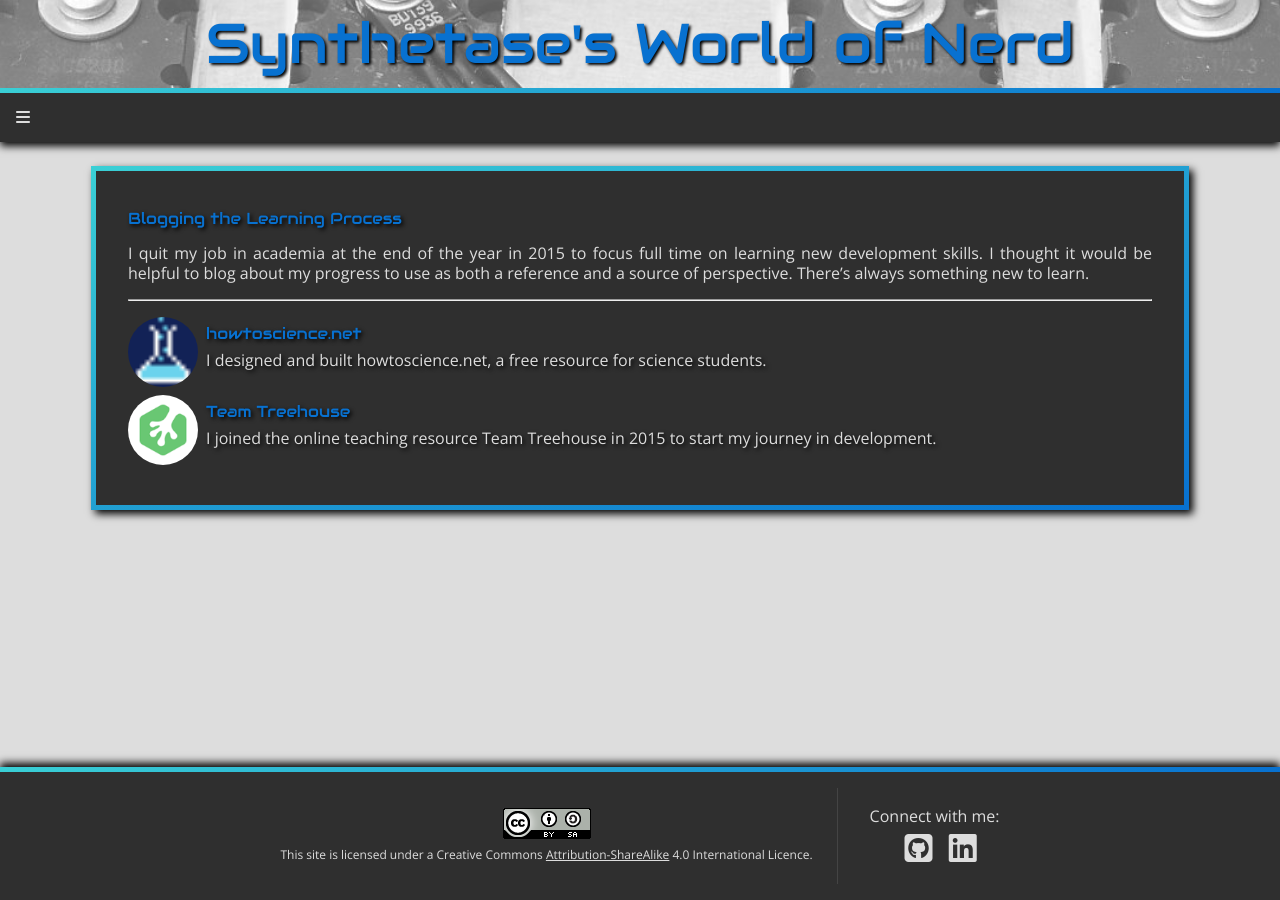
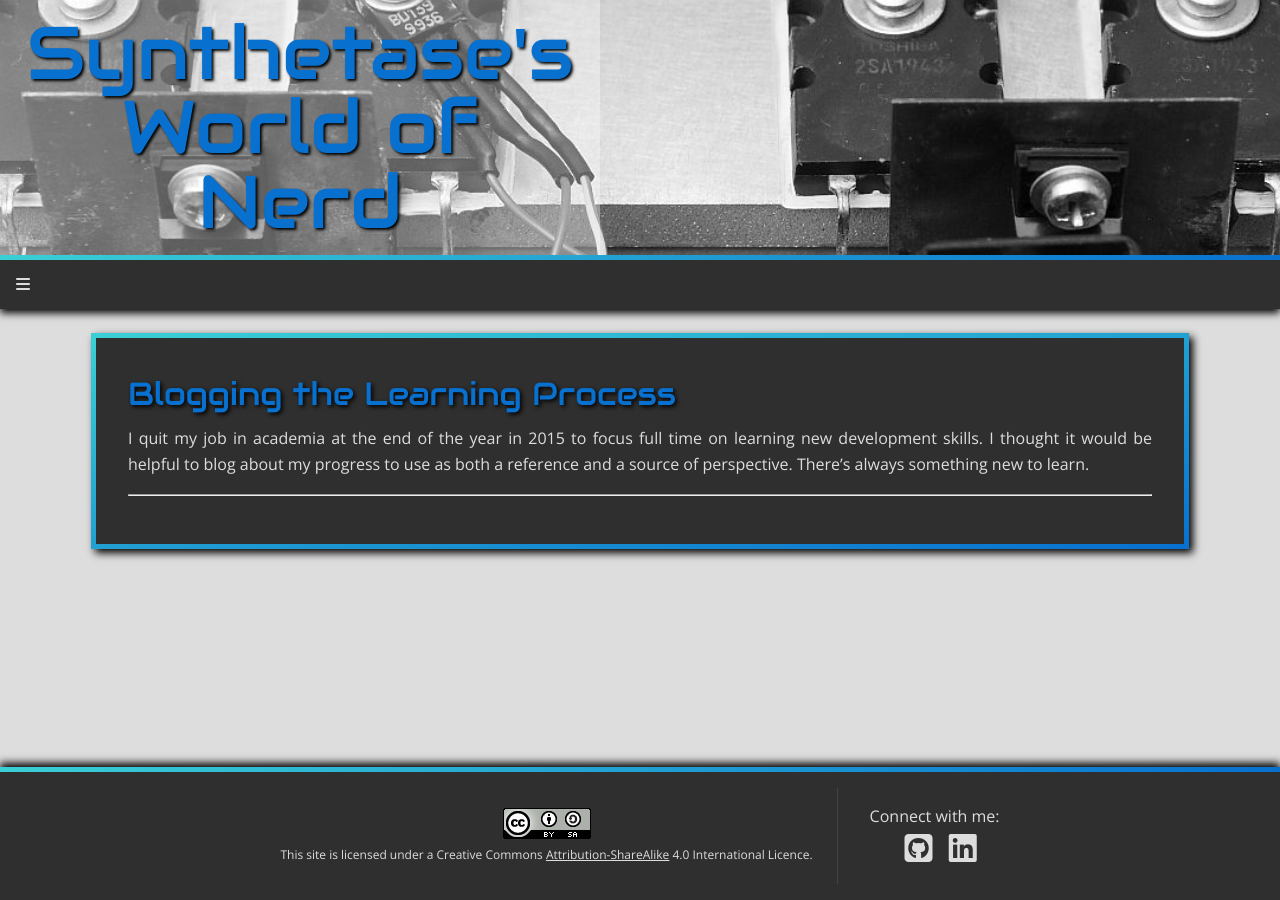
Before and after one commit to StaphSynth/StaphSynth.github.io, a Jekyll site: the page built from coding.md, in a window 1280 px wide. Built offline with Jekyll 4.4.1, drawn with Linux system fonts in a browser that asks for light colours; nearby versions of some CDN libraries.

````diff
--- a/_layouts/common.html
+++ b/_layouts/common.html
@@ -15,8 +15,8 @@
         <noscript><div id="noscript">JavaScript is turned off. Please <a href="http://enable-javascript.com/" target="_blank">enable JavaScript</a> for full use of this site.</div></noscript>
         <div id="masthead">
           <div id="heading">
-          <a href="/"><h1>Synthetase's World of Nerd</h1></a>
-        </div>
+            <a href="/"><h1>Synthetase's World of Nerd</h1></a>
+          </div>
         </div>
         <nav id="mainMenu">
           <div id="navIcon">
--- a/_posts/2016-08-01-Team-Treehouse.md
+++ /dev/null
@@ -1,14 +0,0 @@
----
-layout: common
-title: Team Treehouse
-year: 2015
-imageSource: /img/treehouse.png
-byline: I joined the online teaching resource Team Treehouse in 2015 to start my journey in development.
----
-
-{% include posts.html %}
-
-I joined the online teaching resource [Team Treehouse](http://www.teamtreehouse.com) in 2015 to start my journey in development.
-I completed the front-end track, learning HTML, CSS and JavaScript. More important than language-specifics, I learnt to how to approach web-design: from a dynamic,
-mobile-first perspective; and how to make best use of programmatically setting styling and layout rules.
-Ever since I first learned C/C++ back in my student days, I've always hated hard-coding variables and I try to avoid it as much as I can. I was pleasantly surprised to find that the modern web is filled with people who think the same thing, and that it wasn't like I remember it in the bad old days of HTML 3.2.
--- a/_posts/2016-08-02-Howtoscience.md
+++ /dev/null
@@ -1,24 +0,0 @@
----
-layout: common
-title: howtoscience.net
-year: 2016
-imageSource: /img/hts.ico
-byline: I designed and built howtoscience.net, a free resource for science students.
-markdown: kramdown
----
-
-{% include posts.html %}
-
-[Howtoscience.net](http://www.howtoscience.net) was my first major project and taught me a lot about web design. It's actually gone through several different iterations as I've learned new things and applied them to the site. To begin with, it was just a collection of HTML files linked together by a fairly straight-forward nav section at the top of the page. It wasn't really mobile-friendly, but it worked well enough so I left that area aside while I focussed on writing the actual content. The content took much longer to write than I anticipated, (in fact, it's still on-going!) and so by the time I got back to the structural-side of the project, it was in dire need of stream-lining.
-
-![Screen-shot of the desktop layout of howtoscience.net](/img/hts-scrn01.jpg)
-
-It had become somewhat bloated and difficult to maintain as the number of pages had expanded. The first task was to remove all the redundant code. I learnt enough PHP to allow me to strip out the common HTML from each page and put it in a single separate file. The nav section was an interesting challenge, but eventually PHP was pressed into service to generate the menu structures on the fly, restoring my use of 'selected' class markers to tell the user what page they were on.
-
-To be honest, I'm not entirely sure that my approach with PHP is what you would consider 'best practice'. Mostly I'm throwing HTML around as long strings. I think this is okay, becuause I don't need the additional functionality of the DOM here, so it's better not to get the parser involved. Why waste time parsing HTML when I'm just going to throw it at the client machine anyway? When I asked a dev friend about this, his response was 'web dev is really just an elaborate exercise in string concatination anyway' Heh :)
-
-The next task was to truly make the site mobile-friendly. This was an important lesson in the mobile-first design paradigm, insofar as it hammered home the fact that I should have done it properly to start with. Still, much re-factoring of CSS code and it now works quite well.
-
-Finally, I set about making the user experience as seemless and easy as possible. I minified the code, added some JavaScript that stops loading of scripts and assets irrelevant to the critical render path until after the page has been rendered. I fixed issues with my server configuration so it actually allowed compression and caching to reduce loading times. Extensive use of the ```<noscript>``` tag means that the site falls back gracefully if the user doesn't have JavaScript enabled. There isn't much JS in the site, but it's nice to know that special characters loaded through [fontawesome](http://fontawesome.io) don't just disappear without being replaced with some kind of place-holder. Too many modern sites just sit there and do nothing without telling the user what's wrong if JS is turned off. As a user of the excellent JS-blote-nuking Firefox plug-in, [NoScript](https://addons.mozilla.org/en-US/firefox/addon/noscript/), I find their lack of attention irritating.
-
-I'm pretty happy with the end result. The site is fast; it looks good on phones, tablets and desktops; it's easy to navigate; and it gets the message across without being distracting. There are things I'd do differently, of course, but you can say that about any project. If I do ever re-write it again, I think I'll probably use [Jekyll](http://www.jekyllrb.com) and throw away the PHP.
--- a/css/main.css
+++ b/css/main.css
@@ -247,9 +247,9 @@
 	padding: 0.5rem 0;
 }
 
-#article img {
-	/*display: block;
-	margin: 0 auto;*/
+.illustration {
+	display: block;
+	margin: 0 auto;
 }
 
 .postList a {
@@ -269,7 +269,8 @@
 }
 
 #article p a {
-	text-decoration: underline;
+	/*text-decoration: underline;*/
+	color: #3acfd5;
 }
 
 em {
@@ -281,7 +282,11 @@
 }
 
 .articleListItem {
-	margin: 0.5rem 0;
+	margin: 1rem 0;
+}
+
+.articleListItem img {
+	box-shadow: 0px 0px 7px #000;
 }
 
 .postList li div {
@@ -305,9 +310,15 @@
 }
 
 .titleLine img {
-	float: left;
-	margin: 0.75rem;
+	display: inline-block;
+	box-shadow: 0px 0px 5px #000;
 }
+
+.titleLine h2 {
+	display: inline-block;
+	margin-left: 0.5rem;
+}
+
 
 /*==================================================
 FOOTER
@@ -485,6 +496,16 @@
 @media screen and (min-width: 1100px){
 
 	/*********************
+	Masthead
+	**********************/
+
+	#heading {
+		width: 600px;
+		margin-left: 0;
+		font-size: 1.33rem;
+	}
+
+	/*********************
 	Main content
 	**********************/
 
@@ -493,4 +514,21 @@
 		margin-right: auto;
 	}
 
+	#article p {
+		line-height: 1.6;
+	}
+
+	h2 {
+		font-size: 2em;
+	}
+
+	h3 {
+		font-size: 1.125em;
+	}
+
+	.byline {
+		padding: 0;
+		line-height: 1;
+	}
+
 }/*End desktop res query*/
````
Also changed, not shown: about.md (+1 -1 lines), img/hts.ico (deleted).
